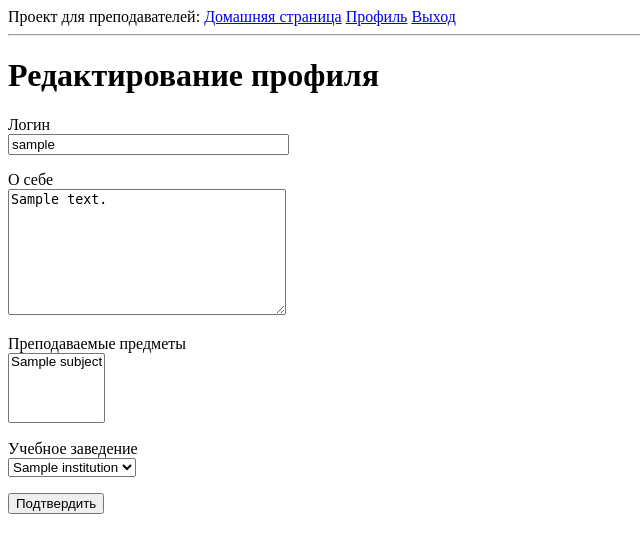
After one commit to Playershut/Proobrazovanie, a Flask app: page /edit_profile in a window 1280 px wide. The commit adds this page. Shown: the top 553 px of the page, without its empty margins (0-640 px from the left). Run offline with Flask 3, Linux system fonts and the light colour scheme; a user stored in the database is signed in; tables that the repository leaves empty hold one stand-in row (values such as "Sample post").

Commit message:
Added profile and it's editing

```diff
--- a/app/forms.py
+++ b/app/forms.py
@@ -44,3 +44,17 @@ class RegistrationForm(FlaskForm):
             Teacher.email == email.data))
         if user is not None:
             raise ValidationError('Пожалуйста, используйте другой почтовый адрес')
+
+
+class EditProfileForm(FlaskForm):
+    username = StringField('Логин', validators=[DataRequired()])
+    about = TextAreaField('О себе', validators=[Length(max=256)])
+    subjects = SelectMultipleField('Преподаваемые предметы', validators=[DataRequired()], choices=[])
+    educational_institution = SelectField('Учебное заведение', validators=[DataRequired()], choices=[])
+    submit = SubmitField('Подтвердить')
+
+    def __init__(self, *args, **kwargs):
+        super(EditProfileForm, self).__init__(*args, **kwargs)
+
+        self.subjects.choices = [(sub.id, sub.name) for sub in Subject.query.all()]
+        self.educational_institution.choices = [(ei.id, ei.name) for ei in EducationalInstitution.query.all()]
--- a/app/routes.py
+++ b/app/routes.py
@@ -4,7 +4,7 @@ import sqlalchemy as sa
 from urllib.parse import urlsplit
 from app import app, db
 from app.models import Teacher, Subject
-from app.forms import LoginForm, RegistrationForm
+from app.forms import LoginForm, RegistrationForm, EditProfileForm
 
 
 @app.route('/')
@@ -70,3 +70,34 @@ def register():
         flash('Поздравляем, теперь Вы зарегистрированный пользователь')
         return redirect(url_for('index'))
     return render_template('register.html', title='Регистрация', form=form)
+
+
+@app.route('/user/<username>')
+@login_required
+def user(username):
+    user = db.first_or_404(sa.select(Teacher).where(Teacher.username == username))
+    posts = [
+        {'author': user, 'body': 'Тест №1'},
+        {'author': user, 'body': 'Тест №2'}
+    ]
+    return render_template('user.html', user=user, posts=posts)
+
+
+@app.route('/edit_profile', methods=['GET', 'POST'])
+@login_required
+def edit_profile():
+    form = EditProfileForm()
+    if form.validate_on_submit():
+        current_user.username = form.username.data
+        current_user.about = form.about.data
+        current_user.educational_institution = form.educational_institution.data
+        current_user.subjects = db.session.query(Subject).filter(Subject.id.in_(form.subjects.data)).all()
+        db.session.commit()
+        flash('Ваши изменения сохранены.')
+        return redirect(url_for('edit_profile'))
+    elif request.method == 'GET':
+        form.username.data = current_user.username
+        form.about.data = current_user.about
+        form.educational_institution.data = current_user.educational_institution
+        form.subjects.data = [sub.id for sub in current_user.subjects]
+    return render_template('edit_profile.html', title='Редактирование профиля', form=form)
--- /dev/null
+++ b/app/templates/_post.html
@@ -0,0 +1,6 @@
+<table>
+  <tr valign="top">
+    <td><img src="{{ post.author.avatar(36) }}"></td>
+    <td>{{ post.author.full_name }} выложил:<br>{{ post.body }}</td>
+  </tr>
+</table>
--- a/app/templates/base.html
+++ b/app/templates/base.html
@@ -14,6 +14,7 @@
     {% if current_user.is_anonymous %}
     <a href="{{ url_for('login') }}">Вход</a>
     {% else %}
+    <a href="{{ url_for('user', username=current_user.username) }}">Профиль</a>
     <a href="{{ url_for('logout') }}">Выход</a>
     {% endif %}
 </div>
--- /dev/null
+++ b/app/templates/edit_profile.html
@@ -0,0 +1,37 @@
+{% extends "base.html" %}
+
+{% block content %}
+    <h1>Редактирование профиля</h1>
+    <form action="" method="post">
+        {{ form.hidden_tag() }}
+        <p>
+            {{ form.username.label }}<br>
+            {{ form.username(size=32) }}<br>
+            {% for error in form.username.errors %}
+            <span style="color: red;">[{{ error }}]</span>
+            {% endfor %}
+        </p>
+        <p>
+            {{ form.about.label }}<br>
+            {{ form.about(rows=8, cols=32) }}<br>
+            {% for error in form.about.errors %}
+            <span style="color: red;">[{{ error }}]</span>
+            {% endfor %}
+        </p>
+        <p>
+            {{ form.subjects.label }}<br>
+            {{ form.subjects }}<br>
+            {% for error in form.subjects.errors %}
+            <span style="color: red;">[{{ error }}]</span>
+            {% endfor %}
+        </p>
+        <p>
+            {{ form.educational_institution.label }}<br>
+            {{ form.educational_institution }}<br>
+            {% for error in form.educational_institution.errors %}
+            <span style="color: red;">[{{ error }}]</span>
+            {% endfor %}
+        </p>
+        <p>{{ form.submit() }}</p>
+    </form>
+{% endblock %}
```
Also changed, not shown: app/models.py (+6 -2 lines), app/templates/user.html (added, +20 -0 lines).
